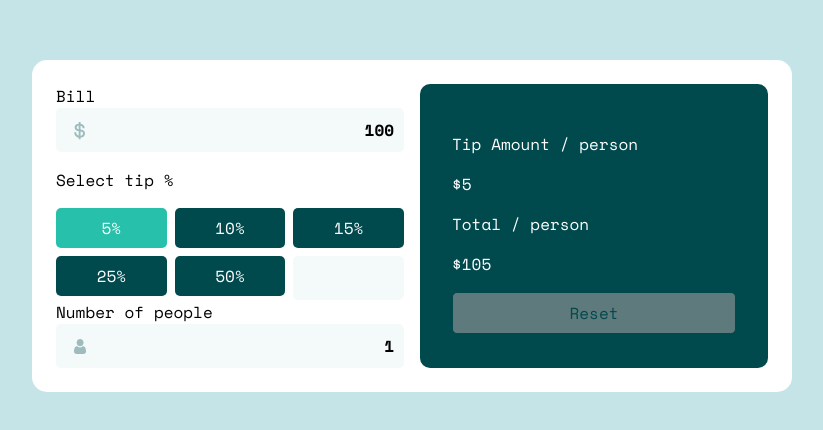
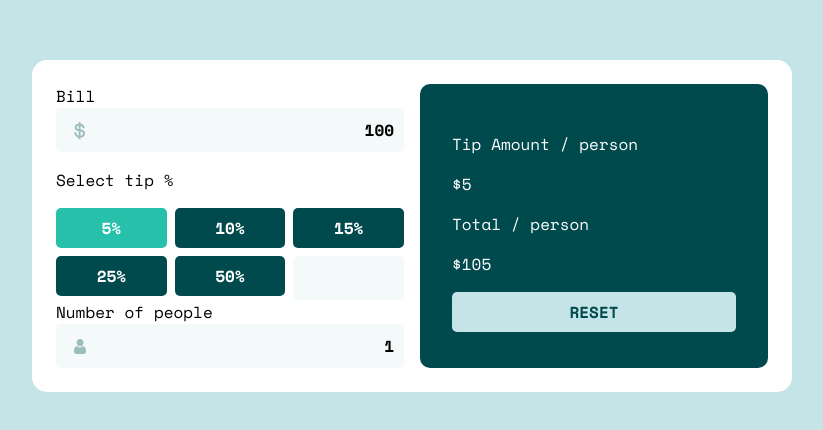
Before and after one commit to kkalvaa/tip-calculator, a Vue app: page / in a window 1280 px wide. Shown: the part 174-604 px from the top of the page, without its empty margins (228-1051 px from the left). Built offline with nearby package versions, Linux system fonts and the light colour scheme.

Commit message:
Reset button

```diff
--- a/src/App.vue
+++ b/src/App.vue
@@ -18,7 +18,7 @@
           <p>Total <span>/ person</span></p>
           <p>${{ totalPerPerson }}</p>
         </div>
-        <button type="reset">Reset</button>
+        <reset-button />
 
       </div>
     </section>
@@ -30,6 +30,7 @@ import { state } from '@/store.js';
 import BillInput from '@/components/BillInput.vue';
 import NumberOfPeopleInput from '@/components/NumberOfPeopleInput.vue';
 import TipPercentage from '@/components/TipPercentage.vue';
+import ResetButton from '@/components/ResetButton.vue';
 
 export default {
   name: 'App',
@@ -37,6 +38,8 @@ export default {
     BillInput,
     NumberOfPeopleInput,
     TipPercentage,
+    ResetButton,
+
   },
   computed: {
     tipState() {
@@ -114,15 +117,22 @@ ul {
   gap: 0.5em;
 }
 
-button {
+.c-button {
+  display: block;
   padding: 0.5em;
   background-color: var(--very-dark-cyan);
   color: var(--white);
   border-radius: 5px;
-  font-family: "Space Mono";
-  border: solid 1px var(--very-dark-cyan);
+  border: none;
   width: 100%;
   font-size: 1em;
+  text-align: center;
+  transition: background-color ease-out 50ms, transform ease-out 200ms;
+  cursor: pointer;
+
+  &:not(:disabled):hover {
+    transform: scale(1.05); transition: transform ease-out 200ms;
+  }
 }
 
 input {
@@ -153,9 +163,6 @@ input {
   color: var(--white);
   border-radius: 10px;
 
-  button {
-    background-color: var(--cyan-300);
-    color: var(--very-dark-cyan);
-  }
+
 }
 </style>
--- /dev/null
+++ b/src/components/ResetButton.vue
@@ -0,0 +1,50 @@
+<template>
+  <button
+    type="reset"
+    class="c-button c-button--reset"
+    @click="reset()"
+    :disabled="active"
+  >
+    Reset
+  </button>
+</template>
+
+<script>
+import { state, actions } from '@/store.js';
+
+export default {
+  name: 'ResetButton',
+  computed: {
+    active() {
+      if (state.bill > 0 || state.numberOfPeople > 1) {
+        return false;
+      } else {
+        return true;
+      }
+    }
+  },
+  methods: {
+    reset() {
+      actions.reset();
+    }
+  }
+
+}
+</script>
+
+<style lang="scss">
+
+.c-button {
+  &[type=reset] {
+    background-color: var(--cyan-500);
+    color: var(--very-dark-cyan);
+    text-transform: uppercase;
+    font-weight: bolder;
+
+    &:disabled {
+      background-color: var(--cyan-300);
+      cursor: not-allowed;
+    }
+  }
+}
+</style>
--- a/src/components/TipPercentage.vue
+++ b/src/components/TipPercentage.vue
@@ -91,9 +91,9 @@ export default {
   background-color: var(--very-dark-cyan);
   color: var(--white);
   border-radius: 5px;
-  font-family: "Space Mono";
   width: 100%;
   font-size: 1em;
+  font-weight: bolder;
   text-align: center;
   transition: background-color ease-out 50ms, transform ease-out 200ms;
   cursor: pointer;
--- a/src/store.js
+++ b/src/store.js
@@ -20,8 +20,8 @@ const actions = {
   },
   reset() {
     state.bill = 0;
-    state.tipPercentage = 0;
-    state.numberOfPeople = 0;
+    state.tipPercentage = 5;
+    state.numberOfPeople = 1;
   }
 }
 
```
